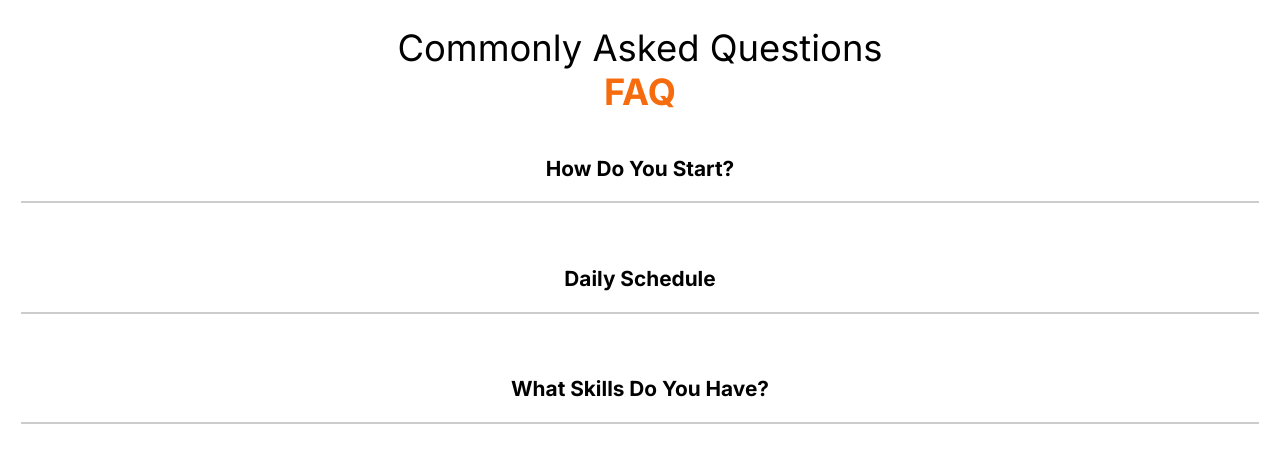
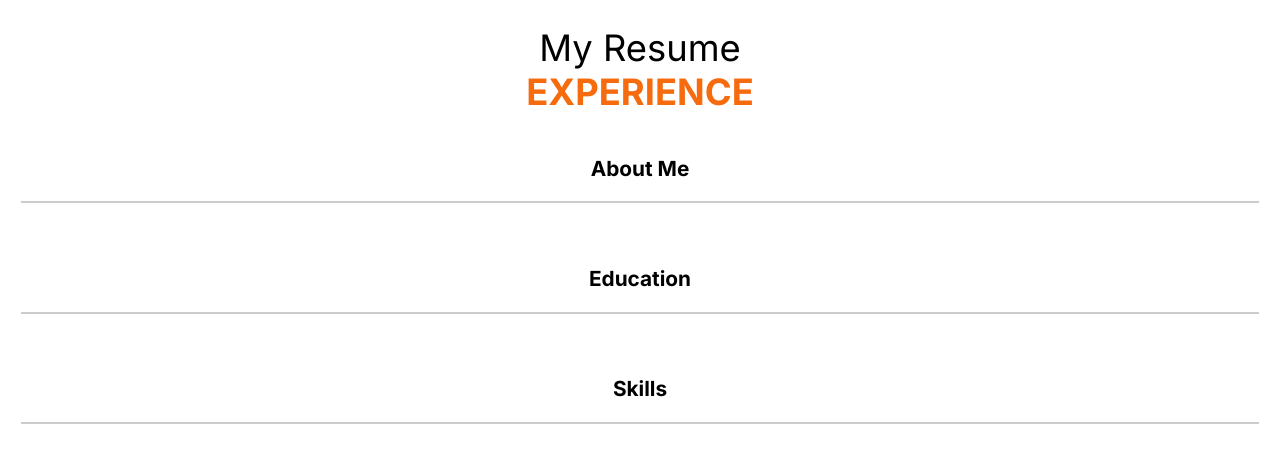
Before and after one commit to TheTheoL/theo-dot-com, a React (Create React App) app: page / in a window 1280 px wide. Shown: the part 2088-2539 px from the top of the page. Built offline with nearby package versions, Linux system fonts and the light colour scheme.

Commit message:
“updated”

```diff
--- a/src/components/FaqSection.jsx
+++ b/src/components/FaqSection.jsx
@@ -11,26 +11,35 @@ export default function FaqSection() {
     return (
         <Faq variants={scrollReveal} ref={element} animate={controls} initial={'hidden'}>
             <h2>
-                Commonly Asked Questions<span>FAQ</span>
+                My Resume<span>EXPERIENCE</span>
             </h2>
             <AnimateSharedLayout>
-                <Toggle title='How Do You Start?'>
+                <Toggle title='About Me'>
+                    <div className="question">
+                        <div className="answer">
+                            <p>Ambitious and goal-oriented professional with a strong academic background expanding my career as a front-end developer. Strengths include my ability to self-manage while maintaining close communication with my fellow front end developers, XD designers, and business partners and consistently having a positive outlook. My close attention to detail and organization on all fronts lends itself to a seamless handoff to other members of the project team.</p>
+                        </div>
+                    </div>
+                </Toggle>
+                <Toggle title='Education'>
                     <div className="question">
 
                         <div className="answer">
-                            <p>I start by getting to know my clients and what their creative and business needs are. Whither they need a website for their business or personal brand, I want to make sure I take the time to ask the right questions and work with them so they get a unique experiene working with me and getting a final product that is specifically tailored to them.</p>
+                            <div>
+                                <p>Master of Science in Marketing</p>
+                                <span>Southern New Hampshire University</span>
+                            </div>
+
+                            <div>
+                                <p>Bachelor of Arts in English and Writing</p>
+                                <span>Suffolk University, Boston MA</span>
+                            </div>
                         </div>
 
                     </div>
                 </Toggle>
-                <Toggle title='Daily Schedule'>
-                    <div className="question">
-                        <div className="answer">
-                            <p>I love my work and typically have a Monday-Saturday work week. It depends on what projects I have in the works and during my free time I like to learn new things that help me enhance my developer skills.</p>
-                        </div>
-                    </div>
-                </Toggle>
-                <Toggle title="What Skills Do You Have?">
+
+                <Toggle title="Skills">
                     <div className="question">
                         <div className="answer">
                             <p>My skills are in frontend development but I also have knowledge in backend work. HTML, CSS, and JavaScript are the foundations of web and app developement and I excel on all fronts specializing in React JS.</p>
@@ -71,7 +80,7 @@ const Faq = styled(About)`
         cursor: pointer;
     }
     .answer {
-        padding: 1rem 0rem;
+        padding: 0.5rem 0rem;
         p {
             padding: 0.5rem 0rem;
         }
```
